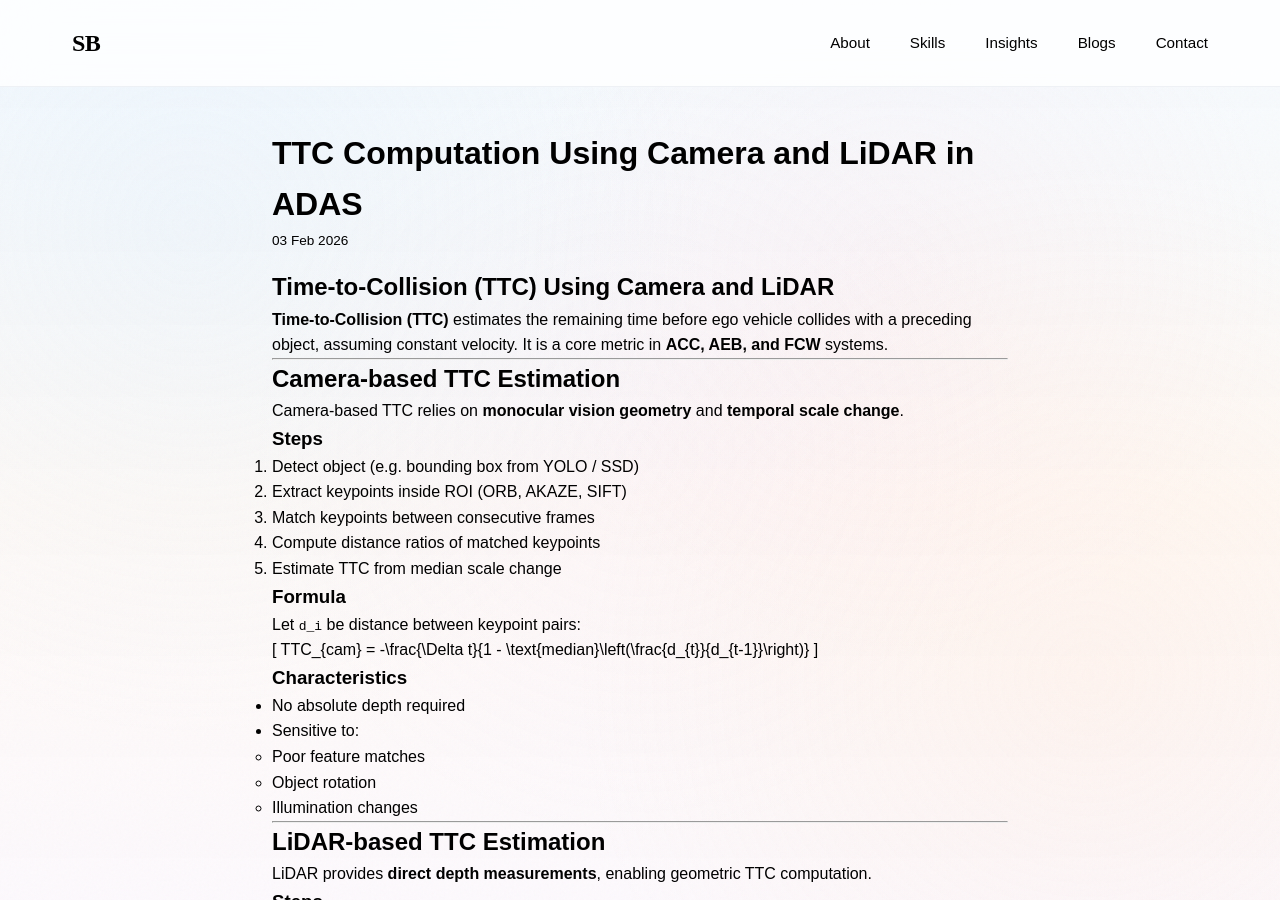
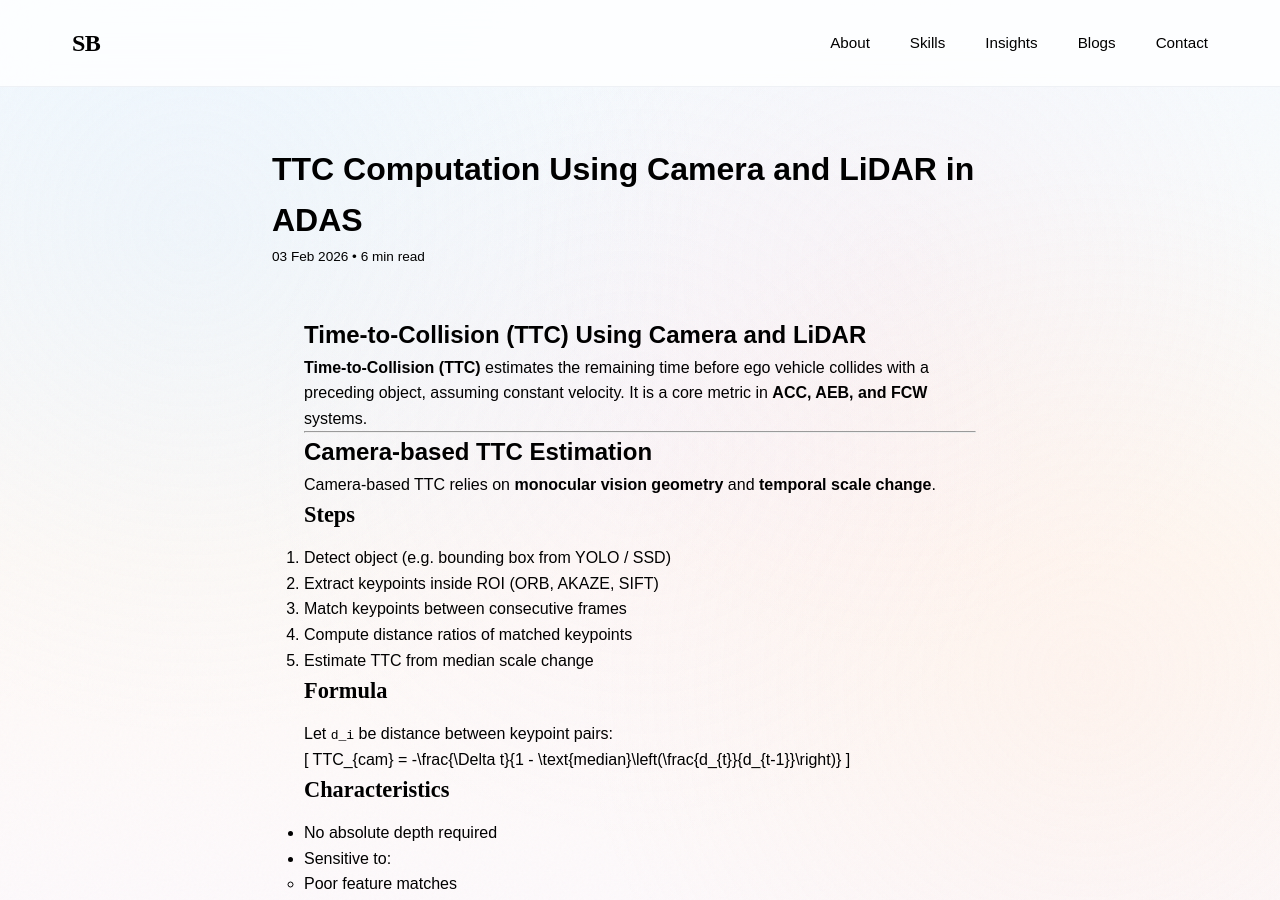
Before and after one commit to saurabhborse95/saurabhborse95.github.io, a Jekyll site: the page built from _posts/2026-02-03-ttc-camera-lidar.md, in a window 1280 px wide and 900 px high. Built offline with Jekyll 4.4.1, drawn with Linux system fonts in a browser that asks for light colours.

Commit message:
Enhance post layout with meta and styling updates

```diff
--- a/_layouts/post.html
+++ b/_layouts/post.html
@@ -2,23 +2,26 @@
 layout: null
 ---
 <!DOCTYPE html>
-<html>
+<html lang="en">
 <head>
-  <meta charset="utf-8">
+  <meta charset="UTF-8">
   <title>{{ page.title }} | Saurabh Borse</title>
+  <meta name="viewport" content="width=device-width, initial-scale=1.0">
   <link rel="stylesheet" href="/assets/css/style.css">
 </head>
 <body>
 
 {% include nav.html %}
 
-<main style="max-width:800px; margin:6rem auto; padding:2rem;">
+<main style="max-width:800px; margin:7rem auto 4rem; padding:2rem;">
   <h1>{{ page.title }}</h1>
   <p class="blog-meta">
-    {{ page.date | date: "%d %b %Y" }}
+    {{ page.date | date: "%d %b %Y" }} • {{ page.read_time | default: "5 min read" }}
   </p>
 
-  {{ content }}
+  <article class="blog-content">
+    {{ content }}
+  </article>
 </main>
 
 {% include footer.html %}
```
